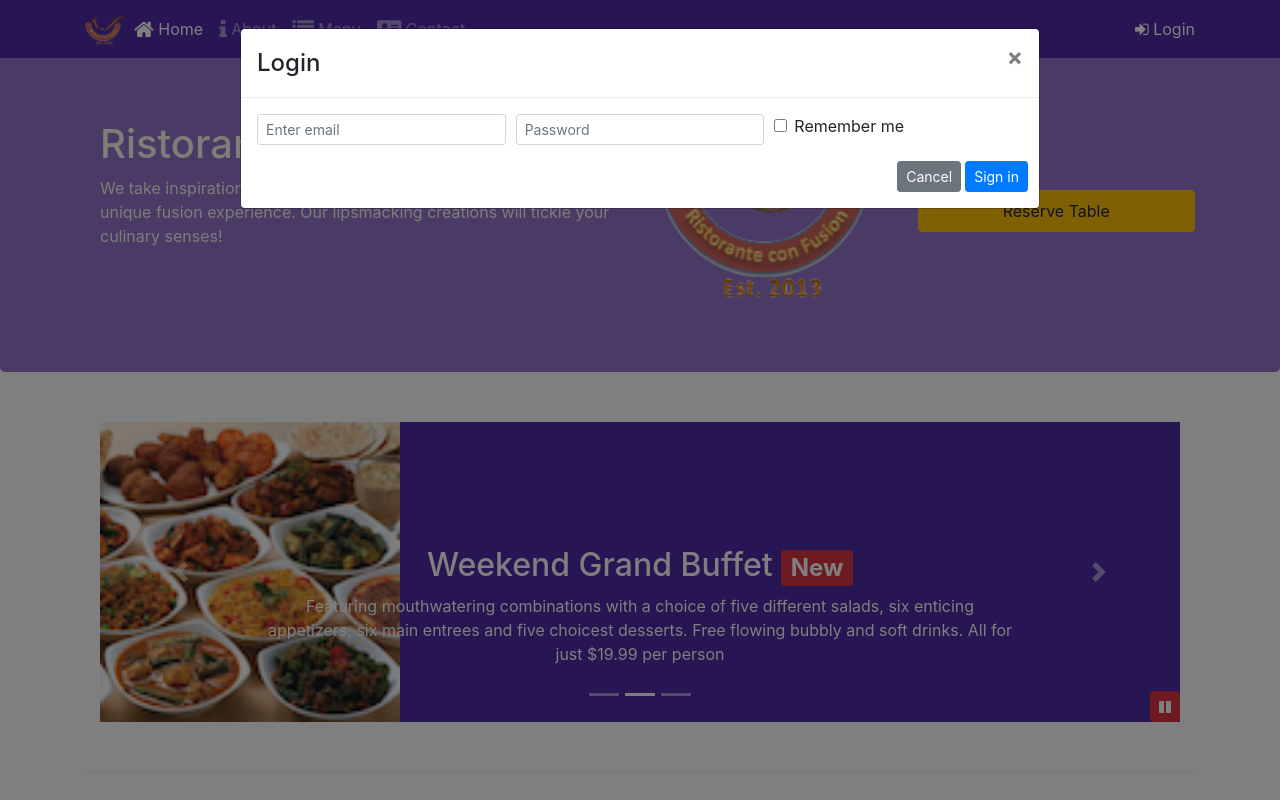
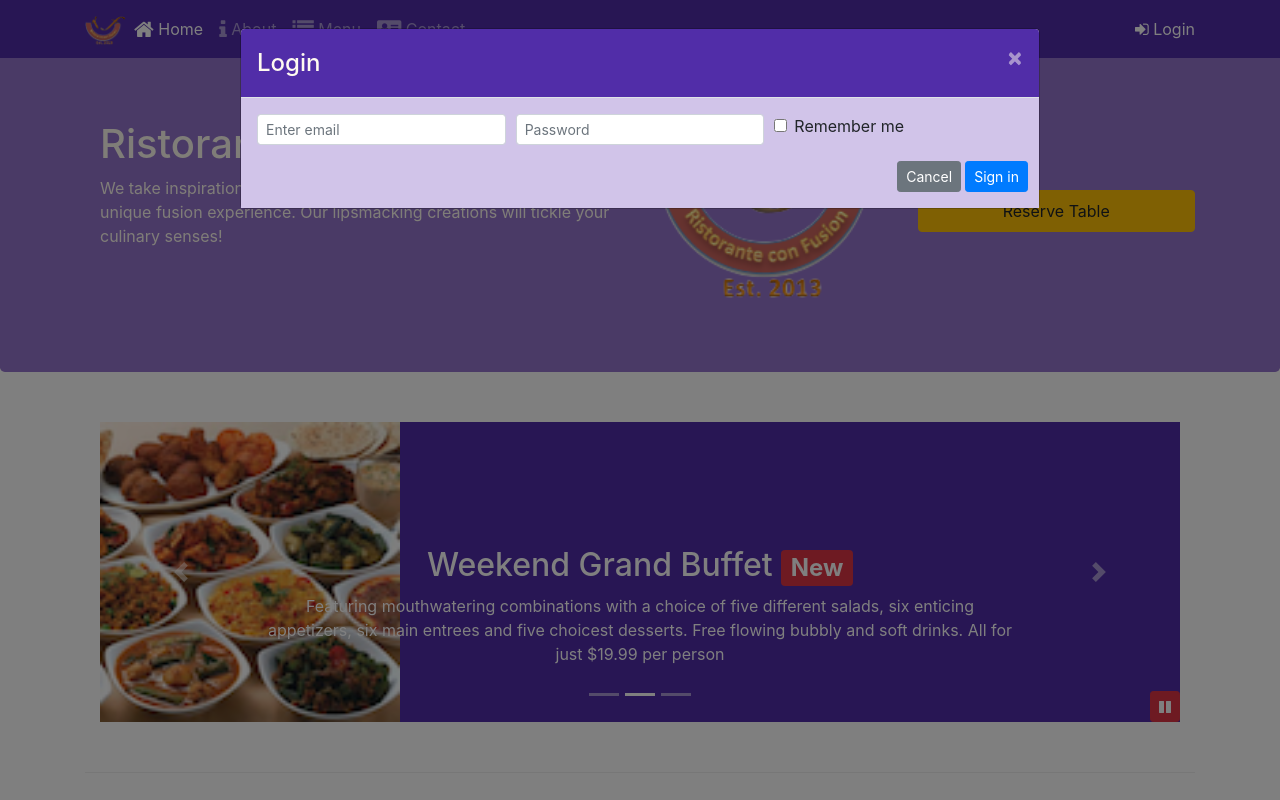
Before and after one commit to anasvakyathodi/Web-Coursera, a website: page index.html in a window 1280 px wide. Both pictures are taken after a click on the link "Login". Shown: the top 800 px of the page. Drawn offline with nearby package versions, Linux system fonts and the light colour scheme.

Commit message:
NPM Scripts Part 1

```diff
--- a/css/styles.scss
+++ b/css/styles.scss
@@ -74,3 +74,16 @@ body {
   bottom: 0px;
   z-index: 1;
 }
+
+.modal-content {
+  .modal-header {
+    background: $background-dark;
+    color: floralwhite;
+    button {
+      color: floralwhite;
+    }
+  }
+  .modal-body {
+    background: $background-pale;
+  }
+}
--- a/index.html
+++ b/index.html
@@ -281,9 +281,7 @@
             </li>
           </ul>
           <span class="navbar-text">
-            <a data-toggle="modal" data-target="#loginModal">
-              <span class="fa fa-sign-in"></span> Login</a
-            >
+            <a id="login-btn"> <span class="fa fa-sign-in"></span> Login</a>
           </span>
         </div>
       </div>
@@ -309,8 +307,7 @@
               <button
                 role="button"
                 class="btn btn-block nav-link btn-warning col-lg-6"
-                data-toggle="modal"
-                data-target="#reservemodal"
+                id="reserve-btn"
               >
                 Reserve Table
               </button>
@@ -673,23 +670,6 @@
     <script src="node_modules/jquery/dist/jquery.slim.min.js"></script>
     <script src="node_modules/popper.js/dist/umd/popper.min.js"></script>
     <script src="node_modules/bootstrap/dist/js/bootstrap.min.js"></script>
-    <script>
-      $(document).ready(function () {
-        $("#mycarousel").carousel({ interval: 2000 });
-        $("#carouselButton").click(function () {
-          if ($("#carouselButton").children("span").hasClass("fa-pause")) {
-            $("#mycarousel").carousel("pause");
-            $("#carouselButton").children("span").removeClass("fa-pause");
-            $("#carouselButton").children("span").addClass("fa-play");
-          } else if (
-            $("#carouselButton").children("span").hasClass("fa-play")
-          ) {
-            $("#mycarousel").carousel("cycle");
-            $("#carouselButton").children("span").removeClass("fa-play");
-            $("#carouselButton").children("span").addClass("fa-pause");
-          }
-        });
-      });
-    </script>
+    <script src="./js/scripts.js"></script>
   </body>
 </html>
--- /dev/null
+++ b/js/scripts.js
@@ -0,0 +1,23 @@
+$(document).ready(function () {
+  $("#mycarousel").carousel({ interval: 2000 });
+  $("#carouselButton").click(function () {
+    if ($("#carouselButton").children("span").hasClass("fa-pause")) {
+      $("#mycarousel").carousel("pause");
+      $("#carouselButton").children("span").removeClass("fa-pause");
+      $("#carouselButton").children("span").addClass("fa-play");
+    } else if ($("#carouselButton").children("span").hasClass("fa-play")) {
+      $("#mycarousel").carousel("cycle");
+      $("#carouselButton").children("span").removeClass("fa-play");
+      $("#carouselButton").children("span").addClass("fa-pause");
+    }
+  });
+
+  // reserve button action
+  $("#reserve-btn").click(function () {
+    $("#reservemodal").modal();
+  });
+  // login button action
+  $("#login-btn").click(function () {
+    $("#loginModal").modal();
+  });
+});
```
Also changed, not shown: package.json (+10 -5 lines), css/styles.css, 1 other file.
